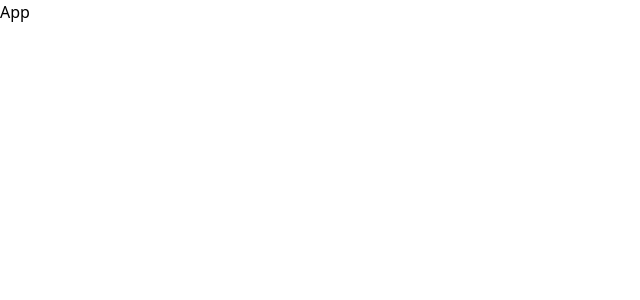
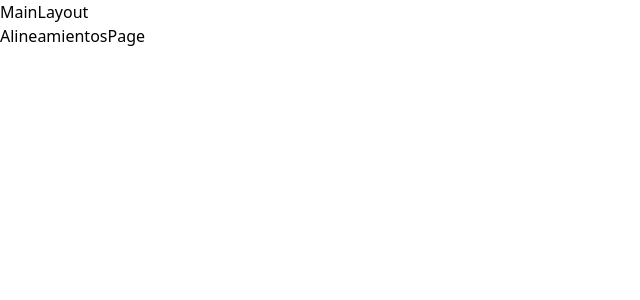
Before and after one commit to Estancias-I-UPQROO/Bibloteca_UPQROO, a React (Vite) app: page /alineamientos in a window 1280 px wide. Shown: the top 300 px of the page, without its empty margins (0-640 px from the left). Built offline with nearby package versions, Linux system fonts and the light colour scheme.

Commit message:
React Router DOM implementado y creación de primeras rutas

```diff
--- a/package.json
+++ b/package.json
@@ -11,7 +11,8 @@
   },
   "dependencies": {
     "react": "^19.1.0",
-    "react-dom": "^19.1.0"
+    "react-dom": "^19.1.0",
+    "react-router-dom": "^7.6.2"
   },
   "devDependencies": {
     "@eslint/js": "^9.25.0",
--- a/src/App.tsx
+++ /dev/null
@@ -1,5 +0,0 @@
-export const App = () => {
-    return (
-        <div className="text-center">App</div>
-    )
-}
--- /dev/null
+++ b/src/AppRouter.tsx
@@ -0,0 +1,17 @@
+import { BrowserRouter, Routes, Route } from "react-router-dom";
+import { MainLayout } from "./layouts";
+import { AlineamientosPage, FilosofiaPage, InicioPage } from "./pages";
+
+export const AppRouter = () => {
+    return (
+        <BrowserRouter>
+            <Routes>
+                <Route element={<MainLayout />} >
+                    <Route index element={<InicioPage />} />
+                    <Route path="/filosofia" element={<FilosofiaPage />} />
+                    <Route path="/alineamientos" element={<AlineamientosPage />} />
+                </Route>
+            </Routes>
+        </BrowserRouter>
+    )
+}
--- /dev/null
+++ b/src/layouts/MainLayout.tsx
@@ -0,0 +1,11 @@
+import { Outlet } from "react-router-dom"
+
+export const MainLayout = () => {
+    return (
+        <>
+            <h1>MainLayout</h1>
+
+            <Outlet />
+        </>
+    )
+}
--- /dev/null
+++ b/src/layouts/index.ts
@@ -0,0 +1 @@
+export { MainLayout } from "./MainLayout";
--- a/src/main.tsx
+++ b/src/main.tsx
@@ -1,10 +1,9 @@
 import { StrictMode } from 'react'
 import { createRoot } from 'react-dom/client'
 import './index.css'
-import { App } from './App'
-
+import { AppRouter } from './AppRouter'
 createRoot(document.getElementById('root')!).render(
   <StrictMode>
-    <App />
+    <AppRouter />
   </StrictMode>,
 )
--- /dev/null
+++ b/src/pages/AlineamientosPage/AlineamientosPage.tsx
@@ -0,0 +1,5 @@
+export const AlineamientosPage = () => {
+    return (
+        <div>AlineamientosPage</div>
+    )
+}
--- /dev/null
+++ b/src/pages/FilosofiaPage/FilosofiaPage.tsx
@@ -0,0 +1,5 @@
+export const FilosofiaPage = () => {
+    return (
+        <div>FilosofiaPage</div>
+    )
+}
--- /dev/null
+++ b/src/pages/InicioPage/InicioPage.tsx
@@ -0,0 +1,5 @@
+export const InicioPage = () => {
+    return (
+        <div>InicioPage</div>
+    )
+}
--- /dev/null
+++ b/src/pages/index.ts
@@ -0,0 +1,3 @@
+export { AlineamientosPage } from "./AlineamientosPage/AlineamientosPage";
+export { FilosofiaPage } from "./FilosofiaPage/FilosofiaPage";
+export { InicioPage } from "./InicioPage/InicioPage";
```
Also changed, not shown: 1 other file (tests, documents, lock files or other folders).
